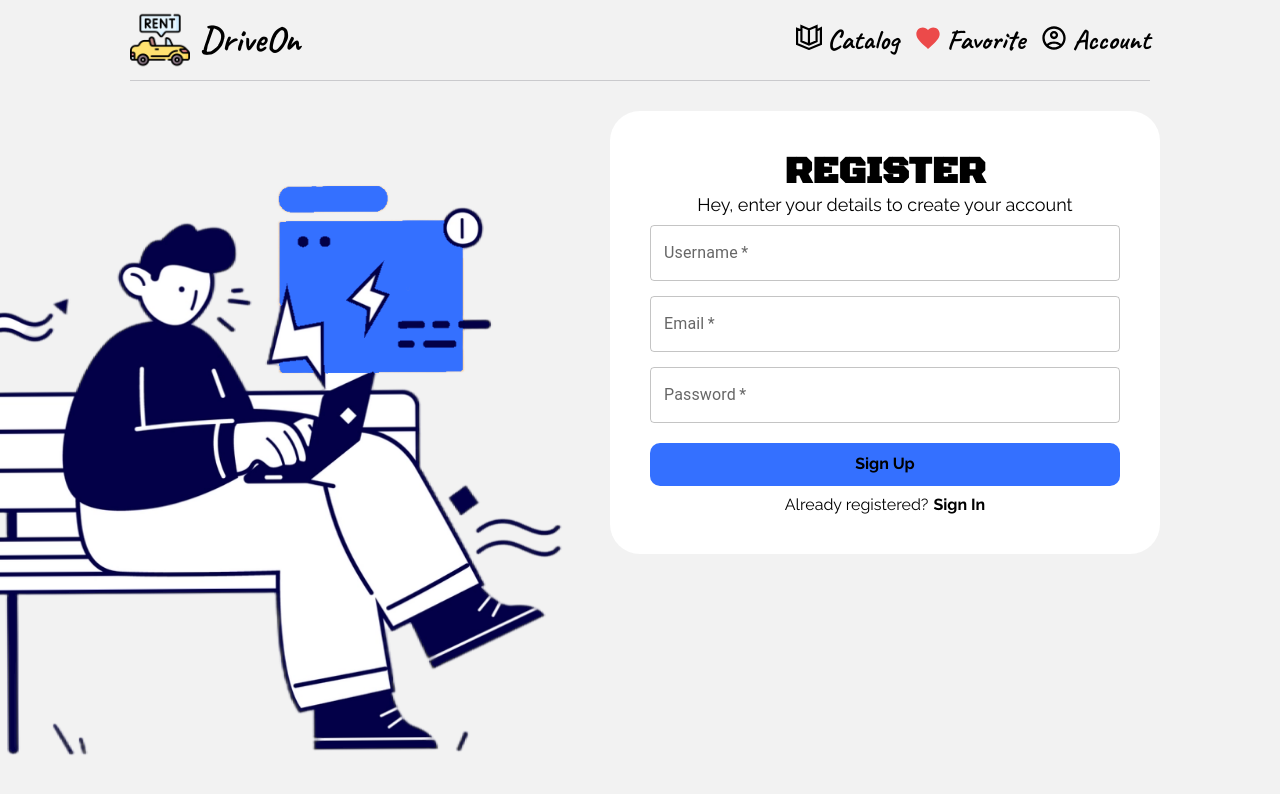
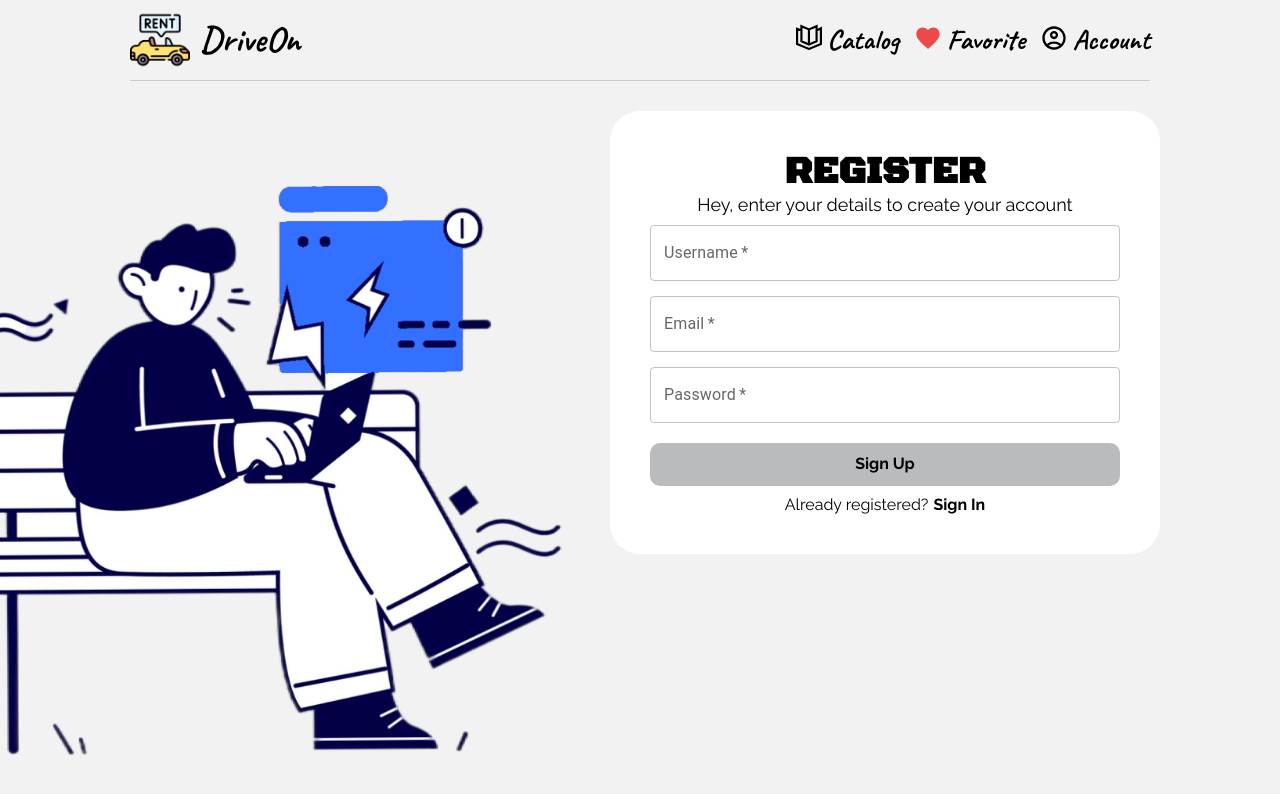
Before and after one commit to KHARKIVSKA-KURKUMA/CarRent, a React (Vite) app: page /register in a window 1280 px wide. Shown: the top 794 px of the page. Built offline with nearby package versions, Linux system fonts and the light colour scheme.

Commit message:
add validation

```diff
--- a/src/components/SignIn/SignIn.jsx
+++ b/src/components/SignIn/SignIn.jsx
@@ -18,6 +18,9 @@ import { logIn } from "../../store/auth/authThunks";
 const SignIn = () => {
   const [email, setEmail] = useState("");
   const [password, setPassword] = useState("");
+  const [error, setError] = useState("");
+  const [passwordError, setPasswordError] = useState("");
+  const emailRegExp = /^\w+([.-]?\w+)*@\w+([.-]?\w+)*(\.\w{2,3})+$/;
   const dispatch = useDispatch();
   /* -------------------------------------------------------------------------- */
   const handleSubmit = (e) => {
@@ -25,6 +28,30 @@ const SignIn = () => {
     dispatch(logIn({ email, password }));
     setEmail("");
     setPassword("");
+  };
+  const isValid =
+    Boolean(passwordError) !== true &&
+    Boolean(error) !== true &&
+    email !== "" &&
+    password !== "";
+  /* -------------------------------------------------------------------------- */
+  const handleEmailChange = (e) => {
+    const newEmail = e.currentTarget.value;
+    setEmail(newEmail);
+    if (newEmail === "" || emailRegExp.test(newEmail)) {
+      setError("");
+    } else {
+      setError("Invalid e-mail format");
+    }
+  };
+  const handlePasswordChange = (e) => {
+    const newPassword = e.currentTarget.value;
+    setPassword(newPassword);
+    if (newPassword === "" || newPassword.length >= 6) {
+      setPasswordError("");
+    } else {
+      setPasswordError("Password must be at least 6 characters long");
+    }
   };
   /* -------------------------------------------------------------------------- */
   return (
@@ -35,12 +62,14 @@ const SignIn = () => {
         <Form onSubmit={handleSubmit}>
           <InputWrapper>
             <TextField
-              id="Usermail"
+              id="UserMail"
               label="Email"
               type="email"
               variant="outlined"
               value={email}
-              onChange={(e) => setEmail(e.currentTarget.value)}
+              onChange={handleEmailChange}
+              error={!!error}
+              helperText={error}
               required
             />
             <TextField
@@ -49,11 +78,15 @@ const SignIn = () => {
               variant="outlined"
               type="password"
               value={password}
-              onChange={(e) => setPassword(e.currentTarget.value)}
+              onChange={handlePasswordChange}
+              error={!!passwordError}
+              helperText={passwordError}
               required
             />
           </InputWrapper>
-          <SubmitButton type="submit">Sign In</SubmitButton>
+          <SubmitButton disabled={!isValid} type="submit">
+            Sign In
+          </SubmitButton>
         </Form>
         <SignUpWrap>
           <SignUpDecr> Don't have an account?</SignUpDecr>
--- a/src/components/SignIn/SignIn.styled.jsx
+++ b/src/components/SignIn/SignIn.styled.jsx
@@ -80,6 +80,9 @@ export const SubmitButton = styled.button`
   &:focus {
     background-color: #0b44cd;
   }
+  &:disabled {
+    background-color: #babbbd;
+  }
 `;
 
 export const SignUpWrap = styled.div`
--- a/src/components/SignUp/SignUp.jsx
+++ b/src/components/SignUp/SignUp.jsx
@@ -19,6 +19,10 @@ const SignUp = () => {
   const [email, setEmail] = useState("");
   const [password, setPassword] = useState("");
   const [username, setUsername] = useState("");
+  const [error, setError] = useState("");
+  const [passwordError, setPasswordError] = useState("");
+  const [userNameError, setUserNameError] = useState("");
+  const emailRegExp = /^\w+([.-]?\w+)*@\w+([.-]?\w+)*(\.\w{2,3})+$/;
   const dispatch = useDispatch();
   /* -------------------------------------------------------------------------- */
   const handleSubmit = (e) => {
@@ -34,6 +38,41 @@ const SignUp = () => {
     setPassword("");
     setUsername("");
   };
+  const isValid =
+    Boolean(passwordError) !== true &&
+    Boolean(error) !== true &&
+    Boolean(userNameError) !== true &&
+    email !== "" &&
+    password !== "" &&
+    username !== "";
+  /* -------------------------------------------------------------------------- */
+  const handleEmailChange = (e) => {
+    const newEmail = e.currentTarget.value;
+    setEmail(newEmail);
+    if (newEmail === "" || emailRegExp.test(newEmail)) {
+      setError("");
+    } else {
+      setError("Invalid e-mail format");
+    }
+  };
+  const handlePasswordChange = (e) => {
+    const newPassword = e.currentTarget.value;
+    setPassword(newPassword);
+    if (newPassword === "" || newPassword.length >= 6) {
+      setPasswordError("");
+    } else {
+      setPasswordError("Password must be at least 6 characters long");
+    }
+  };
+  const handleUserNameChange = (e) => {
+    const newUserName = e.currentTarget.value;
+    setUsername(newUserName);
+    if (newUserName === "" || newUserName.length >= 3) {
+      setUserNameError("");
+    } else {
+      setUserNameError("Username must be at least 3 characters long");
+    }
+  };
   /* --------------------------------- RENDER --------------------------------- */
   return (
     <Container>
@@ -48,7 +87,9 @@ const SignUp = () => {
               variant="outlined"
               type="text"
               value={username}
-              onChange={(e) => setUsername(e.currentTarget.value)}
+              onChange={handleUserNameChange}
+              error={!!userNameError}
+              helperText={userNameError}
               required
             />
             <TextField
@@ -57,7 +98,9 @@ const SignUp = () => {
               type="email"
               variant="outlined"
               value={email}
-              onChange={(e) => setEmail(e.currentTarget.value)}
+              onChange={handleEmailChange}
+              error={!!error}
+              helperText={error}
               required
             />
             <TextField
@@ -66,11 +109,15 @@ const SignUp = () => {
               variant="outlined"
               type="password"
               value={password}
-              onChange={(e) => setPassword(e.currentTarget.value)}
+              onChange={handlePasswordChange}
+              error={!!passwordError}
+              helperText={passwordError}
               required
             />
           </InputWrapper>
-          <SubmitButton type="submit">Sign Up</SubmitButton>
+          <SubmitButton disabled={!isValid} type="submit">
+            Sign Up
+          </SubmitButton>
         </Form>
         <SignInWrap>
           <SignInDecr> Already registered?</SignInDecr>
--- a/src/components/SignUp/SignUp.styled.jsx
+++ b/src/components/SignUp/SignUp.styled.jsx
@@ -75,6 +75,9 @@ export const SubmitButton = styled.button`
   &:focus {
     background-color: #0b44cd;
   }
+  &:disabled {
+    background-color: #babbbd;
+  }
 `;
 
 export const SignInWrap = styled.div`
```
